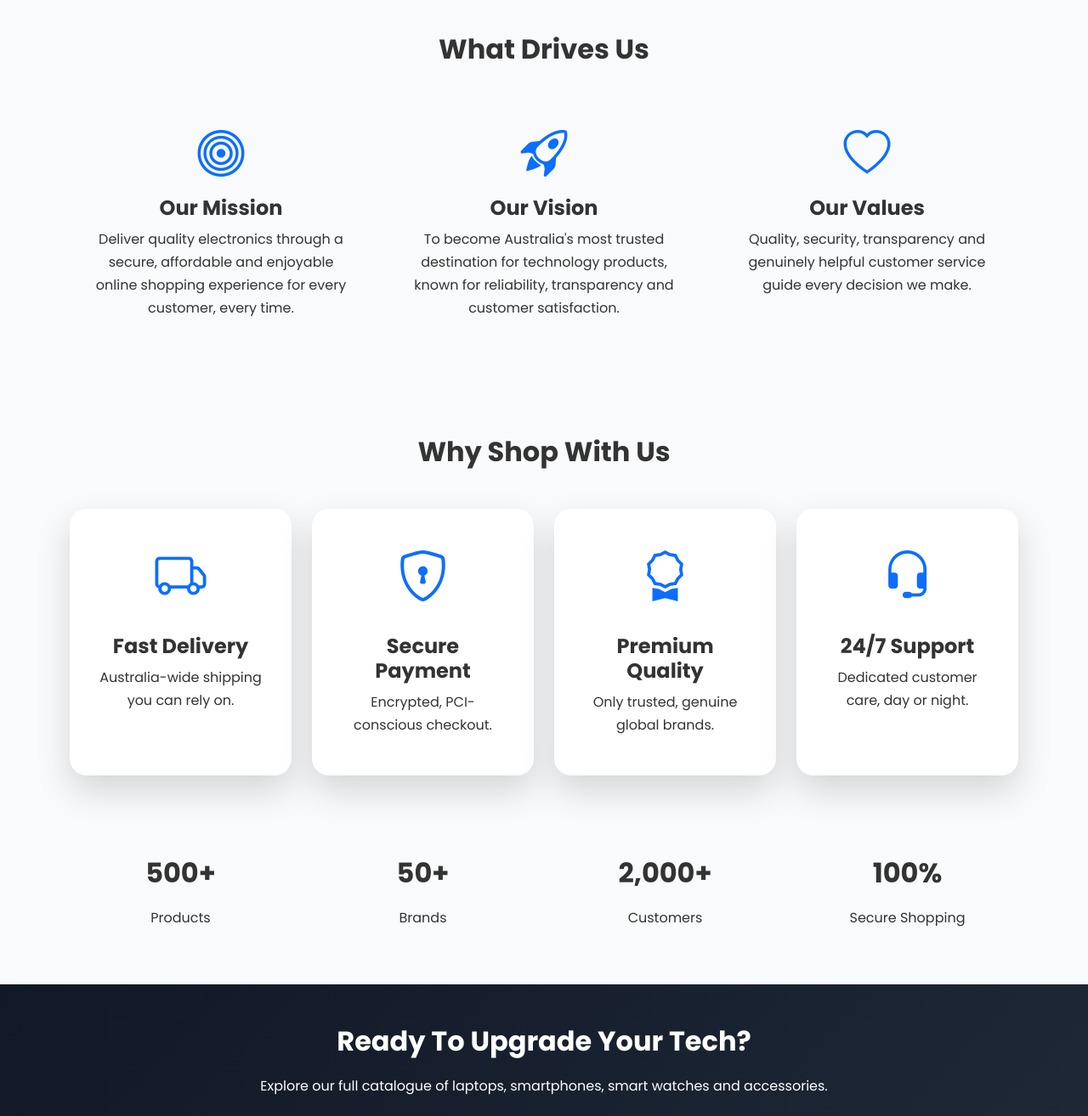
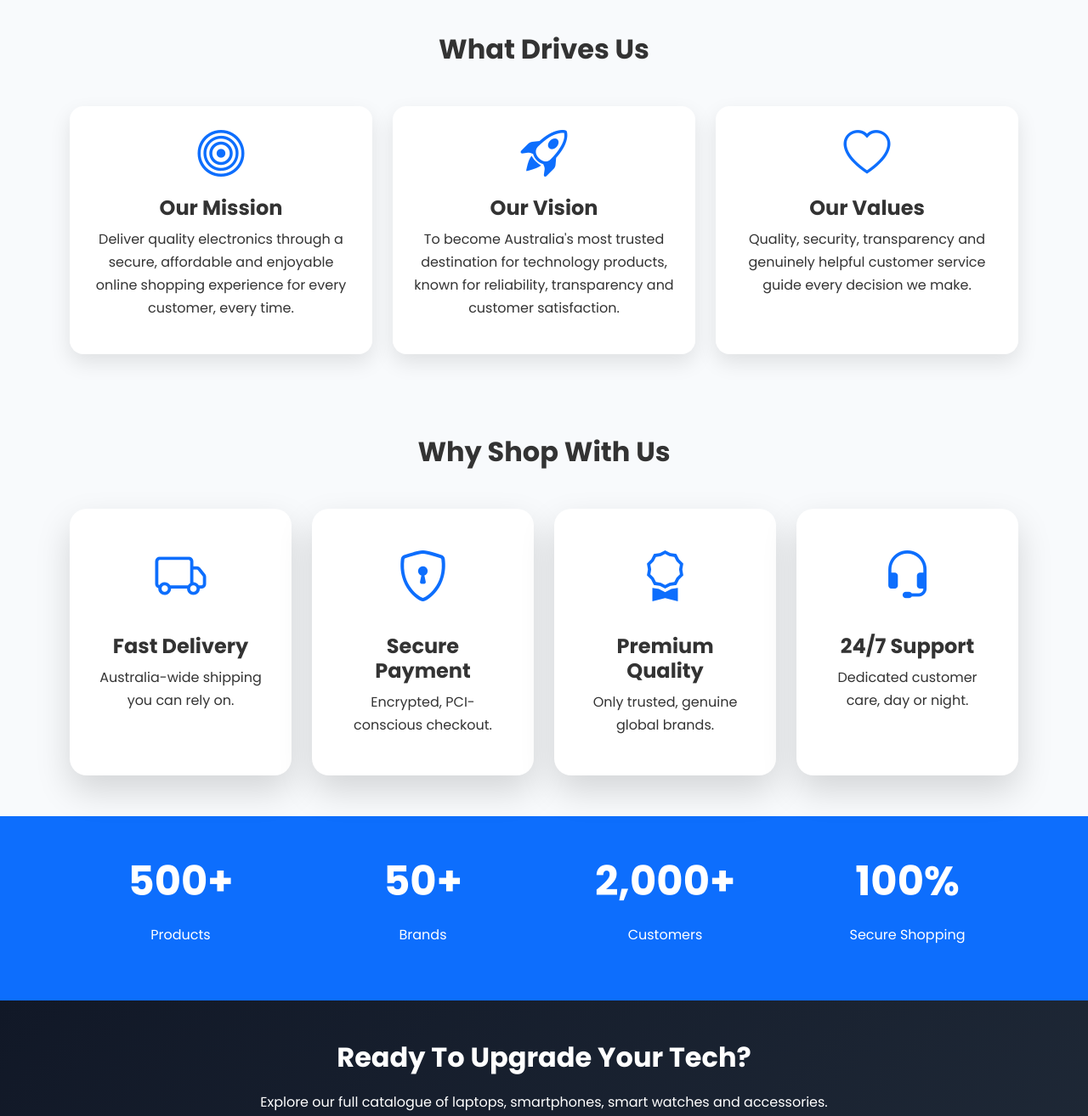
Before and after one commit to anupkoirala07-design/Capstone-Project-A, a plain HTML site: page about.html in a window 1280 px wide. Shown: the part 1120-2434 px from the top of the page at 85% size. Drawn offline with nearby package versions, Linux system fonts and the light colour scheme.

Commit message:
Updated  style.css
Removed Sprint 3 details from the header comment.

```diff
--- a/style.css
+++ b/style.css
@@ -1,7 +1,6 @@
 /*====================================================
   Secure Retail Product Catalogue
-  Sprint 3 - Professional Edition
-  Part 1
+
 =====================================================*/
 
 @import url('https://fonts.googleapis.com/css2?family=Poppins:wght@300;400;500;600;700;800&display=swap');
@@ -1532,3 +1531,8 @@ background:white;
 /*========================
 END OF FILE
 =========================*/
+.about-hero{min-height:60vh;background:linear-gradient(rgba(0,0,0,.55),rgba(0,0,0,.55)),url(https://images.unsplash.com/photo-1518770660439-4636190af475?w=1600) center/cover}
+.about-card{background:#fff;border-radius:16px;box-shadow:0 10px 25px rgba(0,0,0,.1);transition:.3s}
+.about-card:hover{transform:translateY(-8px)}
+.stats-section{background:#0d6efd;color:#fff}
+.stats-section h2{font-size:3rem;font-weight:700}
```
